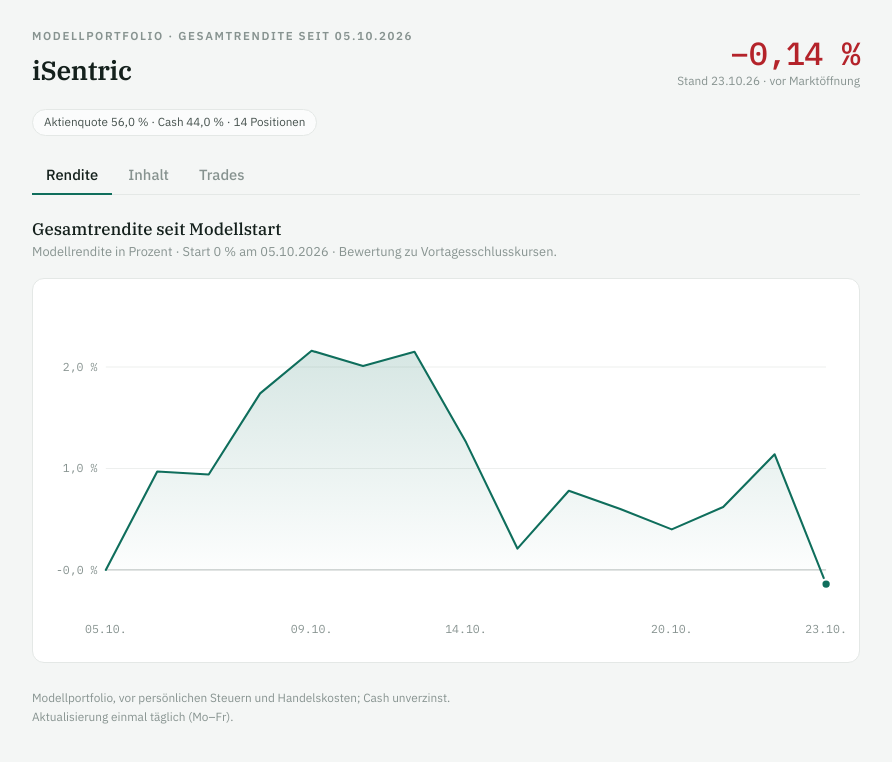
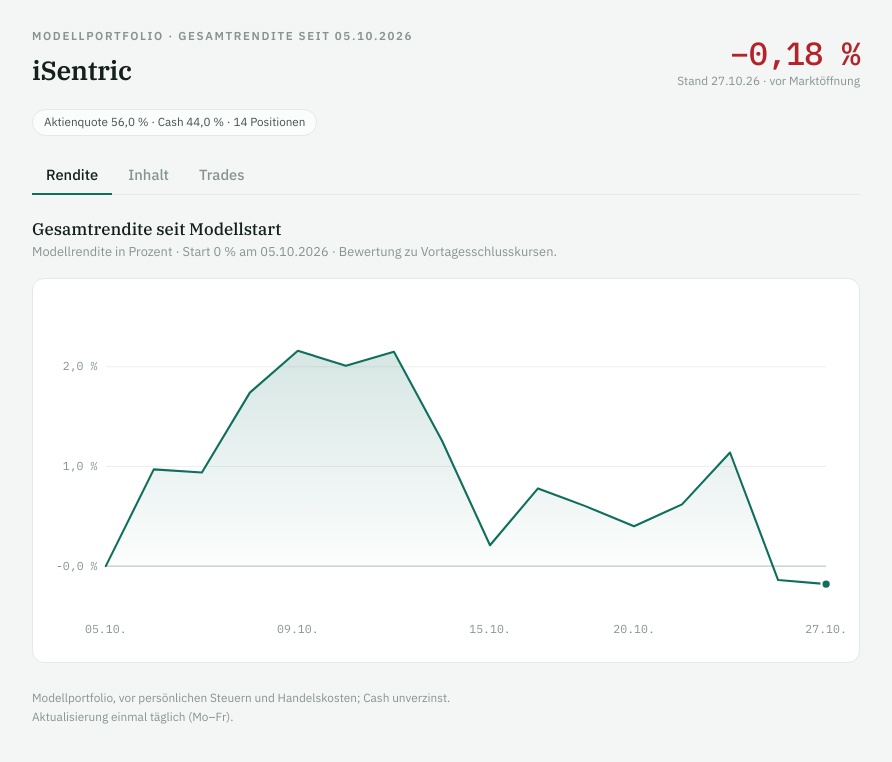
Before and after one commit to Freemre/isentric, a plain HTML site: page index.html in a window 1280 px wide. Shown: the whole page, without its empty margins (194-1086 px from the left). Drawn offline with Linux system fonts and the light colour scheme.

Commit message:
iSentric taegliches Update

```diff
--- a/index.html
+++ b/index.html
@@ -168,10 +168,10 @@ const NAMES = {
 /* === DATA:START (taegliches Update ersetzt genau diese Sektion) === */
 const DATA = {
   "startDate": "2026-10-05",
-  "asOf": "2026-10-23",
-  "index": 99.86,
-  "stockQuote": 55.98,
-  "cashQuote": 44.02,
+  "asOf": "2026-10-27",
+  "index": 99.82,
+  "stockQuote": 55.96,
+  "cashQuote": 44.04,
   "positions": 14,
   "series": [
     {
@@ -233,24 +233,28 @@ const DATA = {
     {
       "d": "2026-10-23",
       "r": -0.14
+    },
+    {
+      "d": "2026-10-27",
+      "r": -0.18
     }
   ],
   "holdings": [
     {
       "t": "MU",
-      "w": 3.9
+      "w": 4.12
     },
     {
       "t": "NVDA",
-      "w": 3.97
+      "w": 4.04
     },
     {
       "t": "HPE",
-      "w": 4.03
+      "w": 4.26
     },
     {
       "t": "MPC",
-      "w": 3.84
+      "w": 3.94
     },
     {
       "t": "VLO",
@@ -258,42 +262,42 @@ const DATA = {
     },
     {
       "t": "AVAH",
-      "w": 4.32
+      "w": 4.28
     },
     {
       "t": "VEEV",
-      "w": 4.16
+      "w": 4.1
     },
     {
       "t": "PAYS",
-      "w": 4.11
+      "w": 3.85
     },
     {
       "t": "OSCR",
-      "w": 4.18
+      "w": 3.9
     },
     {
       "t": "ADM",
-      "w": 3.87
+      "w": 3.83
     },
     {
       "t": "NUE",
+      "w": 4.02
+    },
+    {
+      "t": "FCX",
+      "w": 3.75
+    },
+    {
+      "t": "IBDRY",
       "w": 4.03
     },
     {
-      "t": "FCX",
-      "w": 3.72
-    },
-    {
-      "t": "IBDRY",
-      "w": 4.02
-    },
-    {
       "t": "AMZN",
-      "w": 4.01
+      "w": 3.99
     }
   ],
-  "cashWeight": 44.02,
+  "cashWeight": 44.04,
   "trades": [
     {
       "d": "2026-10-05",
```
